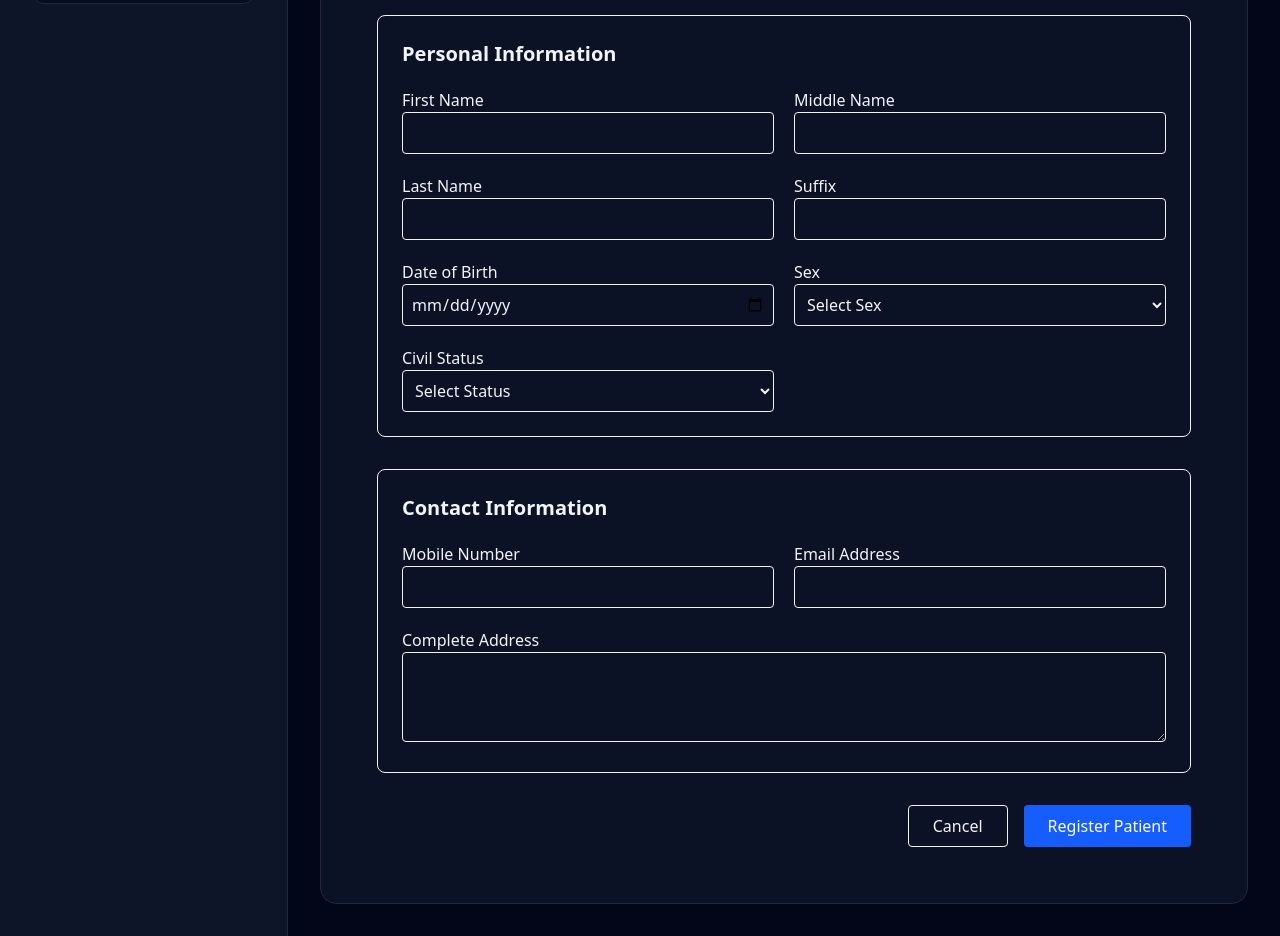
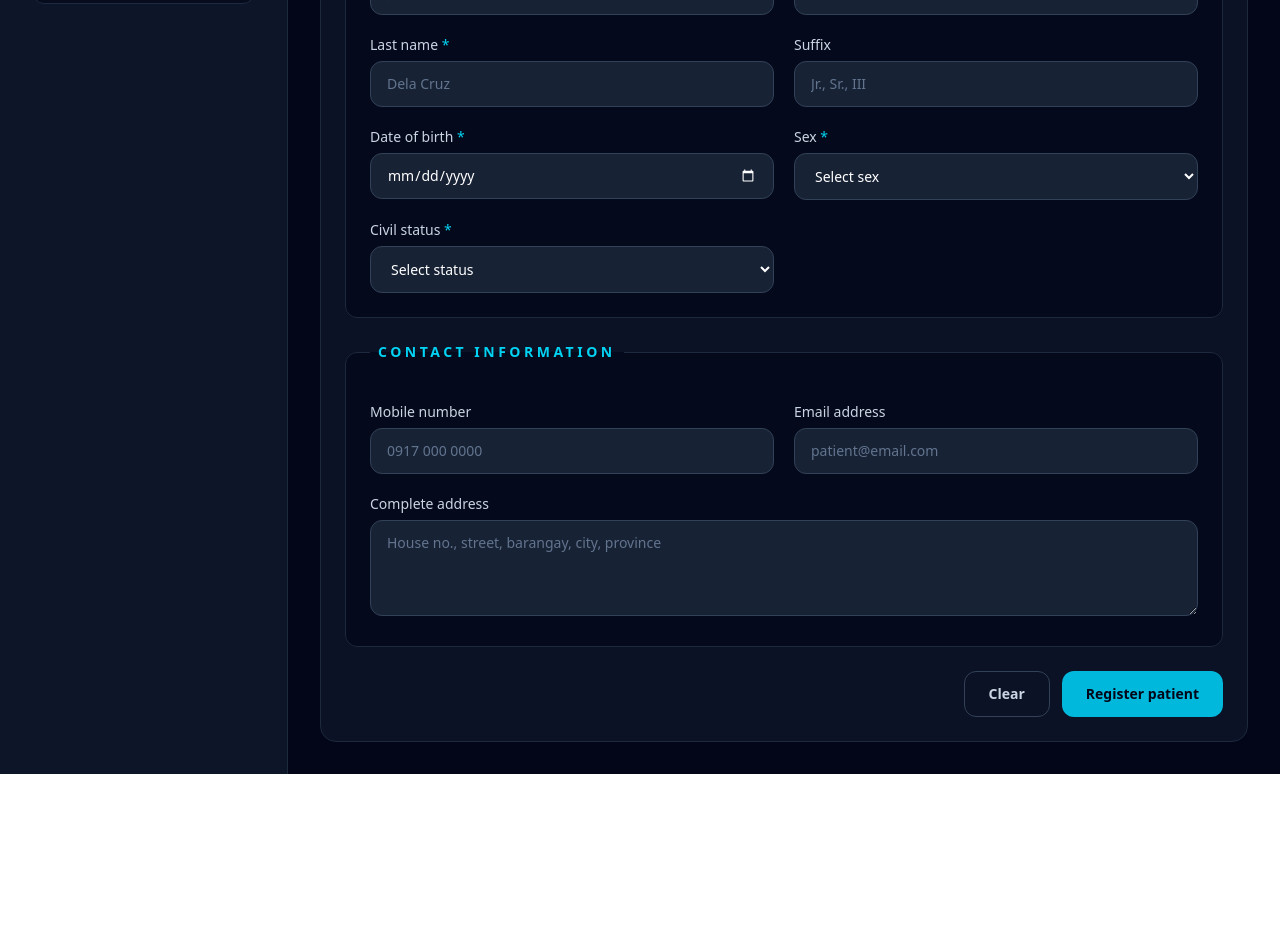
Before and after one commit to Worstprince/rapha-diagnostics, a Next.js app: page /dashboard/reception/registration in a window 1280 px wide. Shown: the part 340-1276 px from the top of the page. After the commit the page ends 1114 px from the top, so only its background shows below. Built offline with nearby package versions, Linux system fonts and the light colour scheme.

Commit message:
enhanced the registration form

```diff
--- a/src/components/patientRegistration.jsx
+++ b/src/components/patientRegistration.jsx
@@ -2,8 +2,7 @@
 
 import { useState } from "react";
 
-export default function NewPatientPage() {
-  const [patient, setPatient] = useState({
+const EMPTY_PATIENT = {
   firstName: "",
   middleName: "",
   lastName: "",
@@ -14,253 +13,187 @@ export default function NewPatientPage() {
   mobileNumber: "",
   email: "",
   address: "",
-  });
+};
+
+const fieldClasses =
+  "w-full min-w-0 rounded-xl border border-slate-700 bg-slate-800/80 px-4 py-3 text-sm text-white outline-none transition placeholder:text-slate-500 focus:border-cyan-400 focus:ring-2 focus:ring-cyan-400/30";
+const labelClasses = "mb-1.5 block text-sm font-medium text-slate-300";
+
+export default function PatientRegistration() {
+  const [patient, setPatient] = useState(EMPTY_PATIENT);
+  const [submitting, setSubmitting] = useState(false);
+  const [status, setStatus] = useState(null);
 
   function handleChange(e) {
     const { name, value } = e.target;
+    setPatient((prev) => ({ ...prev, [name]: value }));
+  }
 
-    setPatient((prev) => ({
-      ...prev,
-      [name]: value,
-    }));
+  function handleReset() {
+    setPatient(EMPTY_PATIENT);
+    setStatus(null);
   }
 
   async function handleSubmit(e) {
     e.preventDefault();
+    setStatus(null);
 
     const emailRegex = /^[^\s@]+@[^\s@]+\.[^\s@]+$/;
 
-    //check if credentials are missing
-    if (
-      !patient.firstName ||
-      !patient.lastName ||
-      !patient.birthDate ||
-      !patient.sex ||
-      !patient.civilStatus
-    ) {
-      alert("Please fill in all required fields.");
+    if (!patient.firstName || !patient.lastName || !patient.birthDate || !patient.sex || !patient.civilStatus) {
+      setStatus({ type: "error", message: "Please fill in all required fields." });
       return;
     }
 
-
-    //check if email is valid
     if (patient.email && !emailRegex.test(patient.email)) {
-        alert("Invalid email address");
+      setStatus({ type: "error", message: "Please enter a valid email address." });
       return;
     }
 
-    //register patient
+    setSubmitting(true);
     try {
       const response = await fetch("/api/patients", {
         method: "POST",
-        headers: {
-            "Content-Type": "application/json",
-        },
+        headers: { "Content-Type": "application/json" },
         body: JSON.stringify(patient),
       });
 
       const result = await response.json();
 
       if (!response.ok) {
-        alert(result.message);
+        setStatus({ type: "error", message: result.message || "Registration failed." });
         return;
       }
 
-    alert("Patient registered successfully!");
+      setStatus({ type: "success", message: "Patient registered successfully." });
+      setPatient(EMPTY_PATIENT);
     } catch (error) {
       console.error(error);
-        alert("Unable to connect to the server.");
+      setStatus({ type: "error", message: "Unable to connect to the server." });
+    } finally {
+      setSubmitting(false);
     }
   }
+
   return (
-    <div className="max-w-5xl mx-auto p-8">
+    <form onSubmit={handleSubmit} className="w-full max-w-full space-y-6 overflow-x-hidden">
+      {status && (
+        <div
+          role="status"
+          className={
+            status.type === "success"
+              ? "rounded-xl border border-emerald-500/40 bg-emerald-500/10 px-4 py-3 text-sm text-emerald-300"
+              : "rounded-xl border border-rose-500/40 bg-rose-500/10 px-4 py-3 text-sm text-rose-300"
+          }
+        >
+          {status.message}
+        </div>
+      )}
 
-      <h1 className="text-3xl font-bold mb-2">
-        New Patient Registration
-      </h1>
+      <fieldset className="w-full overflow-hidden rounded-xl border border-slate-800 bg-slate-950/70 p-4 sm:p-6">
+        <legend className="px-2 text-sm font-semibold uppercase tracking-[0.25em] text-cyan-400">
+          Personal information
+        </legend>
 
-      <p className="text-gray-500 mb-8">
-        Register a patient into the laboratory system.
-      </p>
-
-      <form onSubmit={handleSubmit} className="space-y-8">
-
-        {/* Personal Information */}
-
-        <div className="border rounded-lg p-6">
-
-          <h2 className="text-xl font-semibold mb-5">
-            Personal Information
-          </h2>
-
-          <div className="grid grid-cols-2 gap-5">
-
+        <div className="mt-4 grid gap-5 sm:grid-cols-2">
           <div>
-              <label>First Name</label>
-
-              <input
-                type="text"
-                name="firstName"
-                value={patient.firstName}
-                onChange={handleChange}
-                className="w-full border rounded p-2"
-              />
+            <label htmlFor="firstName" className={labelClasses}>
+              First name <span className="text-cyan-400">*</span>
+            </label>
+            <input id="firstName" type="text" name="firstName" value={patient.firstName} onChange={handleChange} placeholder="Juan" className={fieldClasses} />
           </div>
 
           <div>
-              <label>Middle Name</label>
-
-              <input
-                type="text"
-                name="middleName"
-                value={patient.middleName}
-                onChange={handleChange}
-                className="w-full border rounded p-2"
-              />
+            <label htmlFor="middleName" className={labelClasses}>
+              Middle name
+            </label>
+            <input id="middleName" type="text" name="middleName" value={patient.middleName} onChange={handleChange} placeholder="Santos" className={fieldClasses} />
           </div>
 
           <div>
-              <label>Last Name</label>
-
-              <input
-                type="text"
-                name="lastName"
-                value={patient.lastName}
-                onChange={handleChange}
-                className="w-full border rounded p-2"
-              />
+            <label htmlFor="lastName" className={labelClasses}>
+              Last name <span className="text-cyan-400">*</span>
+            </label>
+            <input id="lastName" type="text" name="lastName" value={patient.lastName} onChange={handleChange} placeholder="Dela Cruz" className={fieldClasses} />
           </div>
 
           <div>
-              <label>Suffix</label>
-
-              <input
-                type="text"
-                name="suffix"
-                value={patient.suffix}
-                onChange={handleChange}
-                className="w-full border rounded p-2"
-              />
+            <label htmlFor="suffix" className={labelClasses}>
+              Suffix
+            </label>
+            <input id="suffix" type="text" name="suffix" value={patient.suffix} onChange={handleChange} placeholder="Jr., Sr., III" className={fieldClasses} />
           </div>
 
           <div>
-              <label>Date of Birth</label>
-
-              <input
-                type="date"
-                name="birthDate"
-                value={patient.birthDate}
-                onChange={handleChange}
-                className="w-full border rounded p-2"
-              />
+            <label htmlFor="birthDate" className={labelClasses}>
+              Date of birth <span className="text-cyan-400">*</span>
+            </label>
+            <input id="birthDate" type="date" name="birthDate" value={patient.birthDate} onChange={handleChange} className={`${fieldClasses} [color-scheme:dark]`} />
           </div>
 
           <div>
-              <label>Sex</label>
-
-              <select
-                name="sex"
-                value={patient.sex}
-                onChange={handleChange}
-                className="w-full border rounded p-2"
-              >
-                <option value="">Select Sex</option>
+            <label htmlFor="sex" className={labelClasses}>
+              Sex <span className="text-cyan-400">*</span>
+            </label>
+            <select id="sex" name="sex" value={patient.sex} onChange={handleChange} className={fieldClasses}>
+              <option value="">Select sex</option>
               <option value="Male">Male</option>
               <option value="Female">Female</option>
             </select>
           </div>
 
           <div>
-              <label>Civil Status</label>
-
-              <select
-                name="civilStatus"
-                value={patient.civilStatus}
-                onChange={handleChange}
-                className="w-full border rounded p-2"
-              >
-                <option value="">Select Status</option>
+            <label htmlFor="civilStatus" className={labelClasses}>
+              Civil status <span className="text-cyan-400">*</span>
+            </label>
+            <select id="civilStatus" name="civilStatus" value={patient.civilStatus} onChange={handleChange} className={fieldClasses}>
+              <option value="">Select status</option>
               <option value="Single">Single</option>
               <option value="Married">Married</option>
               <option value="Widowed">Widowed</option>
               <option value="Separated">Separated</option>
             </select>
           </div>
+        </div>
+      </fieldset>
 
-          </div>
+      <fieldset className="w-full overflow-hidden rounded-xl border border-slate-800 bg-slate-950/70 p-4 sm:p-6">
+        <legend className="px-2 text-sm font-semibold uppercase tracking-[0.25em] text-cyan-400">
+          Contact information
+        </legend>
 
-        </div>
-
-        {/* Contact Information */}
-
-        <div className="border rounded-lg p-6">
-
-          <h2 className="text-xl font-semibold mb-5">
-            Contact Information
-          </h2>
-
-          <div className="grid grid-cols-2 gap-5">
-
+        <div className="mt-4 grid gap-5 sm:grid-cols-2">
           <div>
-              <label>Mobile Number</label>
-
-              <input
-                type="text"
-                name="mobileNumber"
-                value={patient.mobileNumber}
-                onChange={handleChange}
-                className="w-full border rounded p-2"
-              />
+            <label htmlFor="mobileNumber" className={labelClasses}>
+              Mobile number
+            </label>
+            <input id="mobileNumber" type="tel" name="mobileNumber" value={patient.mobileNumber} onChange={handleChange} placeholder="0917 000 0000" className={fieldClasses} />
           </div>
 
           <div>
-              <label>Email Address</label>
-
-              <input
-                type="email"
-                name="email"
-                value={patient.email}
-                onChange={handleChange}
-                className="w-full border rounded p-2"
-              />
+            <label htmlFor="email" className={labelClasses}>
+              Email address
+            </label>
+            <input id="email" type="email" name="email" value={patient.email} onChange={handleChange} placeholder="patient@email.com" className={fieldClasses} />
           </div>
 
-            <div className="col-span-2">
-              <label>Complete Address</label>
+          <div className="sm:col-span-2">
+            <label htmlFor="address" className={labelClasses}>
+              Complete address
+            </label>
+            <textarea id="address" name="address" value={patient.address} onChange={handleChange} rows="3" placeholder="House no., street, barangay, city, province" className={`${fieldClasses} min-h-[96px] resize-y`} />
+          </div>
+        </div>
+      </fieldset>
 
-              <textarea
-                name="address"
-                value={patient.address}
-                onChange={handleChange}
-                rows="3"
-                className="w-full border rounded p-2"
-              />
+      <div className="flex flex-col-reverse gap-3 sm:flex-row sm:justify-end">
+        <button type="button" onClick={handleReset} disabled={submitting} className="rounded-xl border border-slate-700 px-6 py-3 text-sm font-semibold text-slate-300 transition hover:border-slate-500 hover:text-white disabled:cursor-not-allowed disabled:opacity-50">
+          Clear
+        </button>
+        <button type="submit" disabled={submitting} className="rounded-xl bg-cyan-500 px-6 py-3 text-sm font-semibold text-slate-950 transition hover:bg-cyan-400 focus:outline-none focus-visible:ring-2 focus-visible:ring-cyan-400 focus-visible:ring-offset-2 focus-visible:ring-offset-slate-900 disabled:cursor-not-allowed disabled:opacity-60">
+          {submitting ? "Registering…" : "Register patient"}
+        </button>
       </div>
-
-          </div>
-
-        </div>
-
-        <div className="flex justify-end gap-4">
-
-          <button
-            type="button"
-            className="border rounded px-6 py-2"
-          >
-            Cancel
-          </button>
-
-          <button
-            type="submit"
-            className="bg-blue-600 text-white rounded px-6 py-2"
-          >
-            Register Patient
-          </button>
-
-        </div>
-
     </form>
-
-    </div>
   );
 }
```
Also changed, not shown: src/app/dashboard/reception/registration/page.jsx (line endings or trailing spaces). Lines whose indentation alone changed are shown as unchanged.
